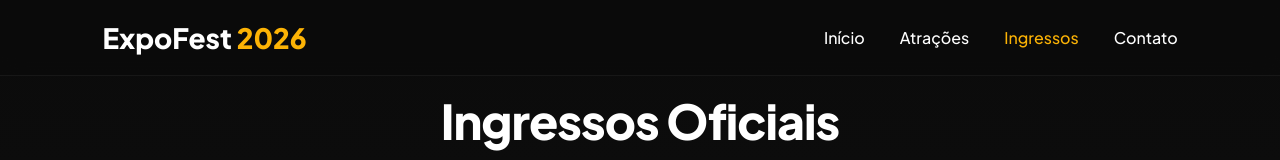
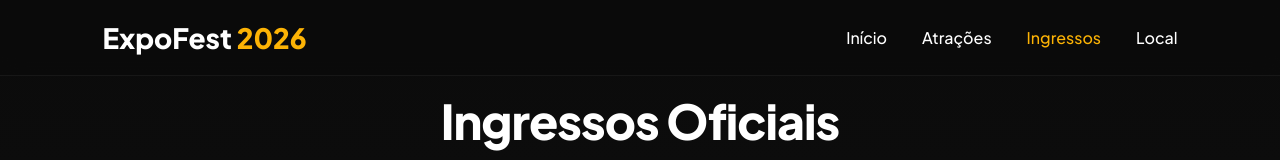
Before and after one commit to Dduardanasscz/Controledeversoesprojeto, a plain HTML site: page ingressos.html in a window 1280 px wide. Shown: the top 160 px of the page. Drawn offline with Linux system fonts and the light colour scheme.

Commit message:
trocando nome errado

```diff
--- a/ingressos.html
+++ b/ingressos.html
@@ -26,7 +26,7 @@
                 <li><a href="index.html">Início</a></li>
                 <li><a href="atracoes.html">Atrações</a></li>
                 <li><a href="ingressos.html" class="active">Ingressos</a></li>
-                <li><a href="#faq">Contato</a></li> </ul>
+                <li><a href="local.html">Local</a></li> </ul>
         </nav>
 
     </header>
```
